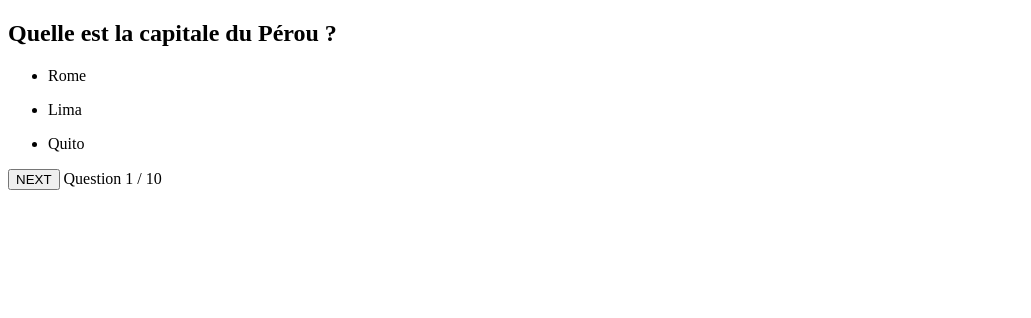
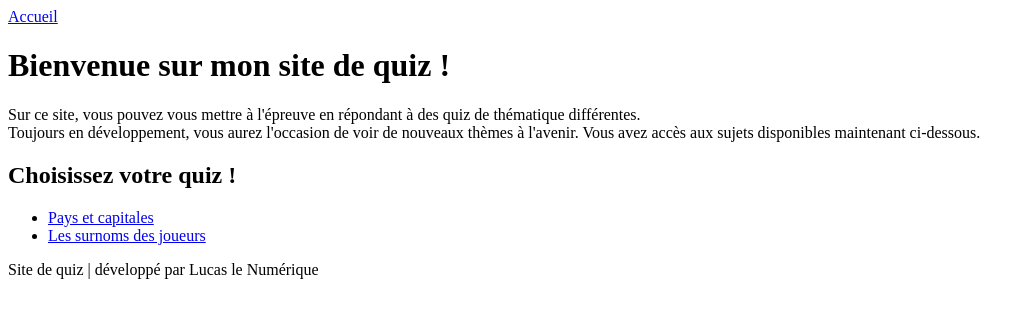
Before and after one commit to LucasLeNumerique/quizapp-React, a React (Create React App) app: page / in a window 1280 px wide. Shown: the top 318 px of the page, without its empty margins (0-1031 px from the left). Built offline with nearby package versions, Linux system fonts and the light colour scheme.

Commit message:
Routing + Components (2/4 quiz) + Page Home. 0 style

```diff
--- a/package.json
+++ b/package.json
@@ -8,6 +8,7 @@
     "@testing-library/user-event": "^13.5.0",
     "react": "^17.0.2",
     "react-dom": "^17.0.2",
+    "react-router-dom": "^6.2.1",
     "react-scripts": "5.0.0",
     "web-vitals": "^2.1.4"
   },
--- a/src/App.js
+++ b/src/App.js
@@ -1,116 +1,19 @@
-import { useState } from "react"
-import { dataGeo } from "./json/data-geo"
+import { Outlet } from "react-router-dom";
+import Header from "./components/header";
+import Footer from './components/footer'
 
 function App() {
+    return (
+        <>
+        <Header />
 
-const [currentQuestion, setCurrentQuestion] = useState(0)
-const [myAnswer, setMyAnwser] = useState("")
-const [score, setScore] = useState(0)
-const [finished, setFinish] = useState(false)
-const [show, setShow] = useState(false)
-const [clickAnswer, setClickAnswer] = useState(false)
+        <div id="Container">
+            <Outlet />
+        </div>
 
-const checkAnswer = (proposition) => {
-  setMyAnwser(proposition)
-  setClickAnswer(true)
+        <Footer />
+        </>
+    )
 }
 
-const checkCorrectAnswer = () => {
-  if (myAnswer === dataGeo[currentQuestion].answer) {
-    setScore(score + 1)
-  }
-}
-
-const showAnswer = () => {
-  setShow(true)
-}
-
-const reset = () => {
-  setShow(false)
-  setClickAnswer(false)
-}
-
-const endQuiz = () => {
-  if (currentQuestion === dataGeo.length - 1) {
-    setFinish(true)
-  }
-}
-
-const startOver = () => {   // Quizz reset
-  setCurrentQuestion(0)
-  setFinish(false)
-  setMyAnwser("")
-  setScore(0)
-}
-
-if (finished) {
-  return (
-    <div className="Quiz-container">
-      <h2> Quiz terminé ! Merci d'avoir participé ! </h2>
-      <h3> Votre score final est de {score} / {dataGeo.length} </h3>
-
-      <button
-      onClick={() => startOver()}>
-        Refaire ce quiz
-      </button>
-    </div>
-  )
-} else {
-  return (
-    <div className="Quiz-container">
-
-      <h2 className="Question"> {dataGeo[currentQuestion].question} </h2>
-
-        {dataGeo[currentQuestion].propositions.map((proposition) => (
-          <ul className="Propositions">
-
-            <li className="Answers"
-            key={proposition.id}
-            className={`proposition ${
-            myAnswer === proposition
-            ? myAnswer === dataGeo[currentQuestion].answer
-            ? "correctAnswer"
-            : "incorrectAnswer"
-            : null
-            }`}
-            onClick={() => checkAnswer(proposition)}
-            >
-              {proposition}
-            </li>
-
-          </ul>
-          ))}
-
-        {currentQuestion < dataGeo.length - 1 && (
-        <button
-        onClick={() => {
-        setCurrentQuestion(currentQuestion + 1)
-        checkCorrectAnswer()
-        reset()
-        }}
-        >
-        NEXT
-        </button>
-        )}
-
-        {currentQuestion === dataGeo.length - 1 && (
-        <button
-        onClick={() => endQuiz()}
-        >
-          FINISH
-        </button>
-        )}
-
-
-
-      <span className="progress"> Question {currentQuestion + 1} / {dataGeo.length} </span>
-
-    </div>
-  )
-}
-
-}
-
-
-
 export default App;
--- /dev/null
+++ b/src/components/footer.js
@@ -0,0 +1,9 @@
+function Footer() {
+    return (
+        <footer>
+            Site de quiz | développé par Lucas le Numérique
+        </footer>
+    )
+}
+
+export default Footer
--- /dev/null
+++ b/src/components/header.js
@@ -0,0 +1,14 @@
+import { Link } from "react-router-dom";
+
+function Header() {
+    return (
+        <nav>
+            <Link
+            to="/">
+            Accueil
+            </Link>
+        </nav>
+    )
+}
+
+export default Header
--- a/src/index.js
+++ b/src/index.js
@@ -1,16 +1,22 @@
 import React from 'react';
 import ReactDOM from 'react-dom';
 import App from './App';
-import reportWebVitals from './reportWebVitals';
+import Home from './pages/Home';
+import GeoQuiz from './pages/QuizGeo'
+import { BrowserRouter, Routes, Route } from 'react-router-dom';
 
-ReactDOM.render(
-  <React.StrictMode>
-    <App />
-  </React.StrictMode>,
-  document.getElementById('root')
-);
+export default function Routing() {
+  return (
+    <BrowserRouter>
+      <Routes>
+        <Route path="/" element={<App />}>
+          <Route index element={<Home />} />
+          <Route path="/quiz-pays-et-capitales" element={<GeoQuiz />} />
+          {/* <Route path="/quiz-surnom-de-joueurs" element={<SportQuiz />} /> */}
+        </Route>
+      </Routes>
+    </BrowserRouter>
+  )
+}
 
-// If you want to start measuring performance in your app, pass a function
-// to log results (for example: reportWebVitals(console.log))
-// or send to an analytics endpoint. Learn more: https://bit.ly/CRA-vitals
-reportWebVitals();
+ReactDOM.render(<Routing />, document.getElementById('root'));
--- /dev/null
+++ b/src/pages/Home.js
@@ -0,0 +1,30 @@
+import { Link } from "react-router-dom";
+
+function Home() {
+    return (
+        <>
+            <h1> Bienvenue sur mon site de quiz ! </h1>
+            <p> Sur ce site, vous pouvez vous mettre à l'épreuve en répondant à des quiz de thématique différentes.
+            <br/> Toujours en développement, vous aurez l'occasion de voir de nouveaux thèmes à l'avenir. Vous avez accès aux sujets disponibles maintenant ci-dessous.
+
+            </p>
+            <h2> Choisissez votre quiz ! </h2>
+            <ul>
+                <li>
+                    <Link
+                    to="/quiz-pays-et-capitales">
+                    Pays et capitales
+                    </Link>
+                </li>
+                <li>
+                    <Link
+                    to="/quiz-surnom-de-joueurs">
+                    Les surnoms des joueurs
+                    </Link>
+                </li>
+            </ul>
+        </>
+    )
+}
+
+export default Home
--- /dev/null
+++ b/src/pages/QuizGeo.js
@@ -0,0 +1,122 @@
+import { useState } from "react"
+import { Link } from "react-router-dom"
+import { dataGeo } from "../json/data-geo"
+
+function QuizGeo() {
+
+const [currentQuestion, setCurrentQuestion] = useState(0)
+const [myAnswer, setMyAnwser] = useState("")
+const [score, setScore] = useState(0)
+const [finished, setFinish] = useState(false)
+const [show, setShow] = useState(false)
+const [clickAnswer, setClickAnswer] = useState(false)
+
+const checkAnswer = (proposition) => {
+    setMyAnwser(proposition)
+    setClickAnswer(true)
+}
+
+const checkCorrectAnswer = () => {
+    if (myAnswer === dataGeo[currentQuestion].answer) {
+        setScore(score + 1)
+    }
+}
+
+const showAnswer = () => {
+    setShow(true)
+}
+
+const reset = () => {
+    setShow(false)
+    setClickAnswer(false)
+}
+
+const endQuiz = () => {
+    if (currentQuestion === dataGeo.length - 1) {
+        setFinish(true)
+    }
+}
+
+const startOver = () => {   // Quizz reset
+    setCurrentQuestion(0)
+    setFinish(false)
+    setMyAnwser("")
+    setScore(0)
+}
+
+if (finished) {
+    return (
+        <div className="Quiz-container">
+        <h2> Quiz terminé ! Merci d'avoir participé ! </h2>
+        <h3> Votre score final est de {score} / {dataGeo.length} </h3>
+
+        <button
+        onClick={() => startOver()}>
+        Refaire ce quiz
+        </button>
+
+        <Link
+        to="/">
+        Retour au menu
+        </Link>
+    </div>
+  )
+} else {
+  return (
+    <div className="Quiz-container">
+
+      <h2 className="Question"> {dataGeo[currentQuestion].question} </h2>
+
+        {dataGeo[currentQuestion].propositions.map((proposition) => (
+          <ul className="Propositions">
+
+            <li className="Answers"
+            key={proposition.id}
+            className={`proposition ${
+            myAnswer === proposition
+            ? myAnswer === dataGeo[currentQuestion].answer
+            ? "correctAnswer"
+            : "incorrectAnswer"
+            : null
+            }`}
+            onClick={() => checkAnswer(proposition)}
+            >
+              {proposition}
+            </li>
+
+          </ul>
+          ))}
+
+        {currentQuestion < dataGeo.length - 1 && (
+        <button
+        onClick={() => {
+        setCurrentQuestion(currentQuestion + 1)
+        checkCorrectAnswer()
+        reset()
+        }}
+        >
+        NEXT
+        </button>
+        )}
+
+        {currentQuestion === dataGeo.length - 1 && (
+        <button
+        onClick={() => endQuiz()}
+        >
+          FINISH
+        </button>
+        )}
+
+
+
+      <span className="progress"> Question {currentQuestion + 1} / {dataGeo.length} </span>
+
+    </div>
+  )
+}
+
+}
+
+
+
+export default QuizGeo;
```
Also changed, not shown: src/pages/QuizSport.js (added), 1 other file (tests, documents, lock files or other folders).
